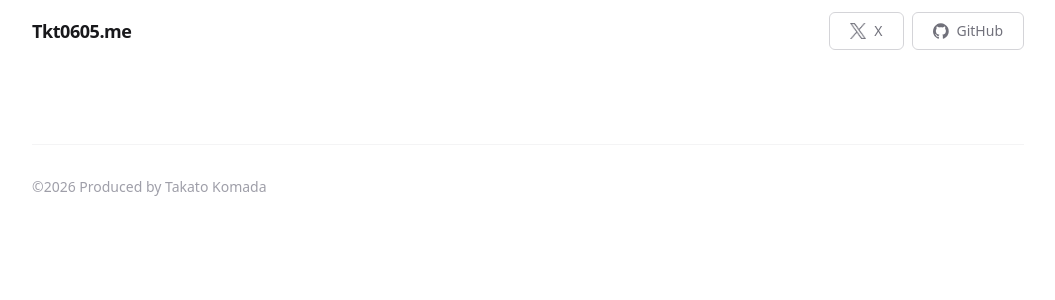
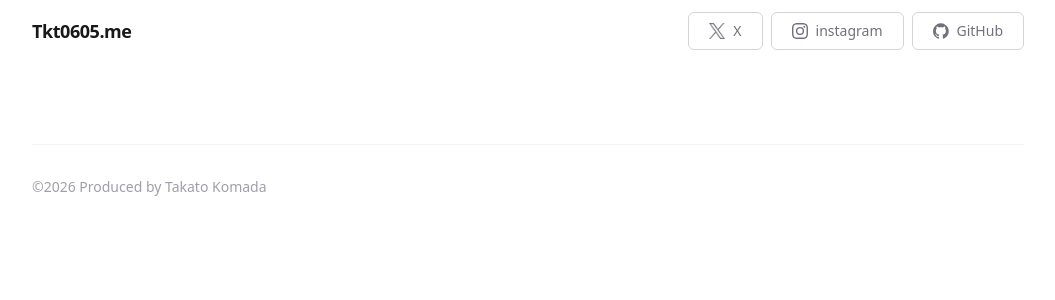
Before and after one commit to tkt0605/tkt0605, a Flask app: template templates/base.html in a window 1280 px wide. Shown: the top 300 px of the page, without its empty margins (112-1167 px from the left). Run offline with Flask 3, Linux system fonts and the light colour scheme; the template is opened without the code that fills it, so the values that code supplies are empty; style sheets or scripts are compiled from the project's sources.

Commit message:
Instagramリンクをヘッダーに追加

```diff
--- a/templates/base.html
+++ b/templates/base.html
@@ -18,6 +18,12 @@
             <div class="w-4 h-4 bg-zinc-500 [mask-repeat:no-repeat] [mask-size:contain] [mask-position:center]" style="mask-image: url('/assets/logo-white.png');"></div>
             <span>X</span>
         </a>
+        <a class="flex items-center gap-2 py-2 px-5 border border-zinc-300 rounded-md hover:bg-zinc-100" href="https://www.instagram.com/tk06_05" target="_blank" rel="noopener noreferrer">
+          <svg xmlns="http://www.w3.org/2000/svg" width="16" height="16" fill="currentColor" class="bi bi-instagram" viewBox="0 0 16 16">
+            <path d="M8 0C5.829 0 5.556.01 4.703.048 3.85.088 3.269.222 2.76.42a3.9 3.9 0 0 0-1.417.923A3.9 3.9 0 0 0 .42 2.76C.222 3.268.087 3.85.048 4.7.01 5.555 0 5.827 0 8.001c0 2.172.01 2.444.048 3.297.04.852.174 1.433.372 1.942.205.526.478.972.923 1.417.444.445.89.719 1.416.923.51.198 1.09.333 1.942.372C5.555 15.99 5.827 16 8 16s2.444-.01 3.298-.048c.851-.04 1.434-.174 1.943-.372a3.9 3.9 0 0 0 1.416-.923c.445-.445.718-.891.923-1.417.197-.509.332-1.09.372-1.942C15.99 10.445 16 10.173 16 8s-.01-2.445-.048-3.299c-.04-.851-.175-1.433-.372-1.941a3.9 3.9 0 0 0-.923-1.417A3.9 3.9 0 0 0 13.24.42c-.51-.198-1.092-.333-1.943-.372C10.443.01 10.172 0 7.998 0zm-.717 1.442h.718c2.136 0 2.389.007 3.232.046.78.035 1.204.166 1.486.275.373.145.64.319.92.599s.453.546.598.92c.11.281.24.705.275 1.485.039.843.047 1.096.047 3.231s-.008 2.389-.047 3.232c-.035.78-.166 1.203-.275 1.485a2.5 2.5 0 0 1-.599.919c-.28.28-.546.453-.92.598-.28.11-.704.24-1.485.276-.843.038-1.096.047-3.232.047s-2.39-.009-3.233-.047c-.78-.036-1.203-.166-1.485-.276a2.5 2.5 0 0 1-.92-.598 2.5 2.5 0 0 1-.6-.92c-.109-.281-.24-.705-.275-1.485-.038-.843-.046-1.096-.046-3.233s.008-2.388.046-3.231c.036-.78.166-1.204.276-1.486.145-.373.319-.64.599-.92s.546-.453.92-.598c.282-.11.705-.24 1.485-.276.738-.034 1.024-.044 2.515-.045zm4.988 1.328a.96.96 0 1 0 0 1.92.96.96 0 0 0 0-1.92m-4.27 1.122a4.109 4.109 0 1 0 0 8.217 4.109 4.109 0 0 0 0-8.217m0 1.441a2.667 2.667 0 1 1 0 5.334 2.667 2.667 0 0 1 0-5.334"/>
+          </svg>
+          <span>instagram</span>
+        </a>
         <a class="flex items-center gap-2 py-2 px-5 border border-zinc-300 rounded-md hover:bg-zinc-100" href="https://github.com/tkt0605" target="_blank" rel="noopener noreferrer">
             <div class="w-4 h-4 bg-zinc-500 [mask-repeat:no-repeat] [mask-size:contain] [mask-position:center]" style="mask-image: url('/assets/github.svg');"></div>
             <span>GitHub</span>
```
Also changed, not shown: public/assets/Instagram_icon.png (added).
